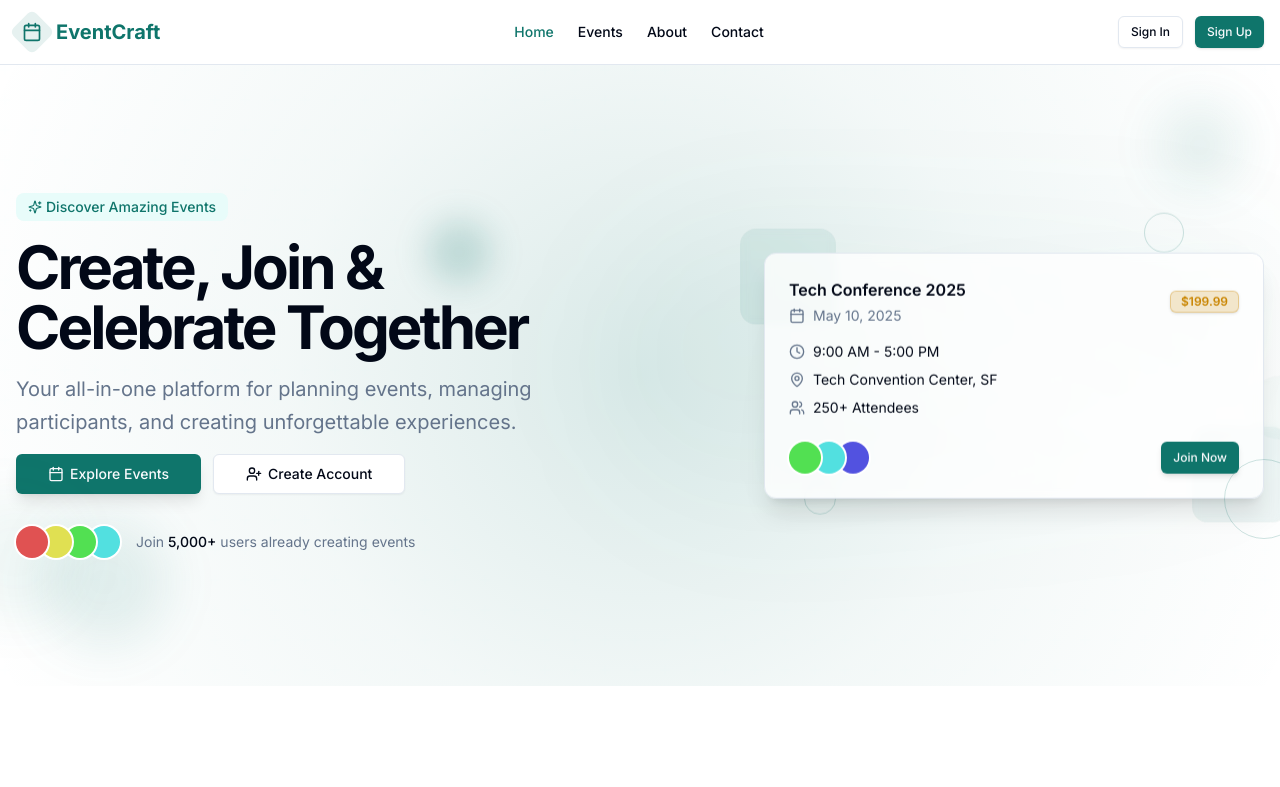
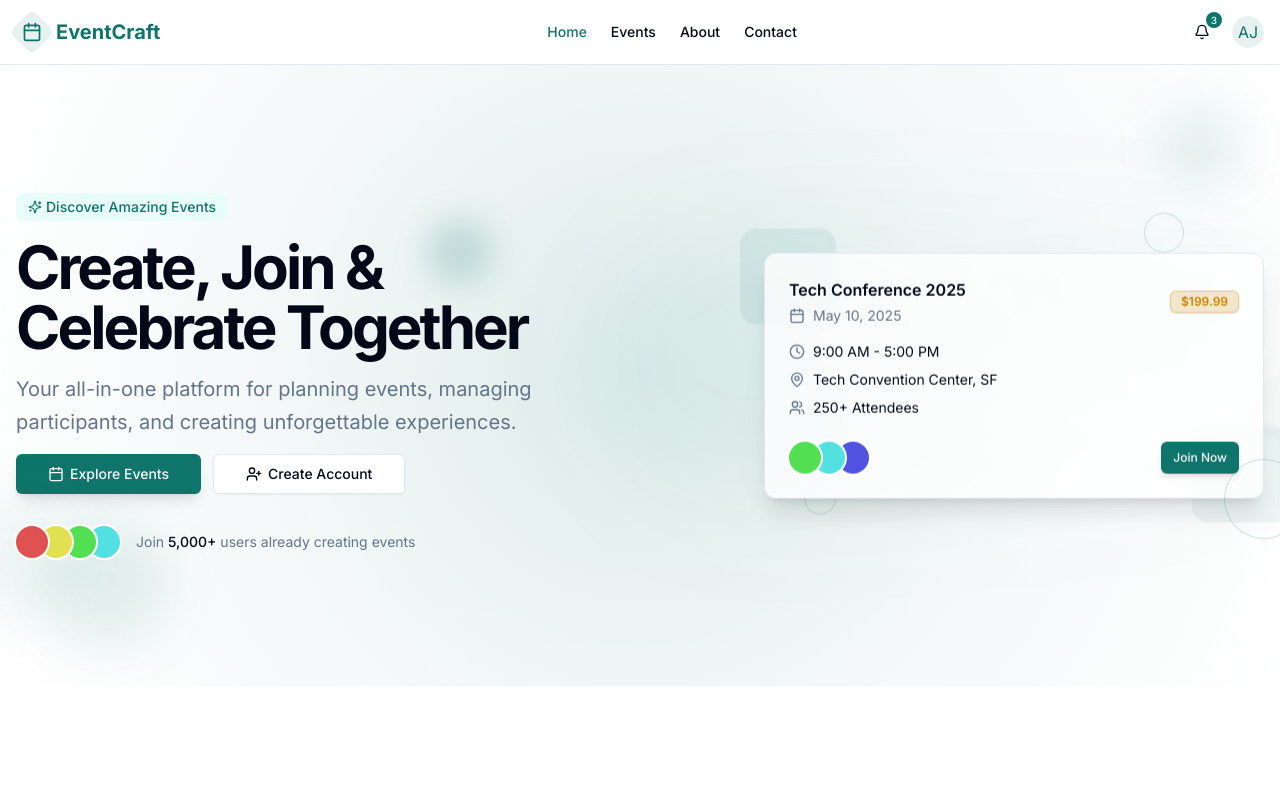
Before and after one commit to sakib-xrz/event-craft-frontend, a Next.js app: page / in a window 1280 px wide. Shown: the top 787 px of the page. Built offline with nearby package versions, Linux system fonts and the light colour scheme.

Commit message:
Update navbar component to reflect user login status

```diff
--- a/components/shared/navbar.tsx
+++ b/components/shared/navbar.tsx
@@ -24,7 +24,7 @@ import { Avatar, AvatarFallback } from "@/components/ui/avatar";
 import Container from "./container";
 
 // Mock data - in a real app, this would come from your auth/state management
-const isLoggedIn = false;
+const isLoggedIn = true;
 const user = {
   name: "Alex Johnson",
   email: "alex@example.com",
```
